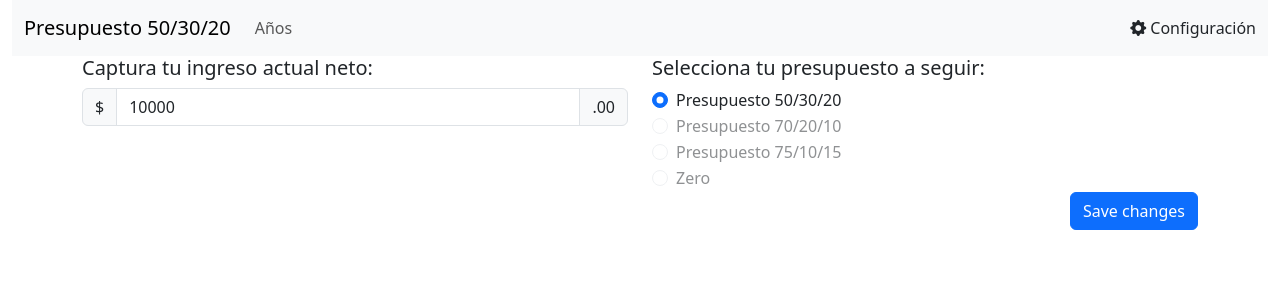
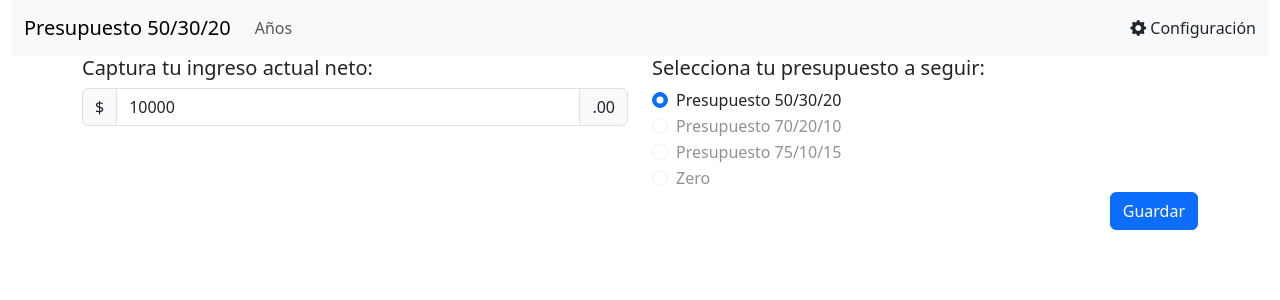
Before and after one commit to brandonruizmora/presupuesto503020, a React (Vite) app: page /config in a window 1280 px wide. Shown: the top 300 px of the page. Built offline with nearby package versions, Linux system fonts and the light colour scheme.

Commit message:
Cambiar texto de los botónes

```diff
--- a/src/presupuesto/components/ExpensesModal.jsx
+++ b/src/presupuesto/components/ExpensesModal.jsx
@@ -142,7 +142,7 @@ export const ExpensesModal = ({ expenses, year, month, expenseData }) => {
                     <div className="modal-content">
                         <div className="modal-header">
                             <h5 className="modal-title">{`Agregar un nuevo ` + titleAndDescription}</h5>
-                            <button type="button" className="btn-close" data-bs-dismiss="modal" aria-label="Close"></button>
+                            <button type="button" className="btn-close" data-bs-dismiss="modal" aria-label="cerrar"></button>
                         </div>
                         <div className="modal-body">
                             <div className="mb-3">
@@ -171,8 +171,8 @@ export const ExpensesModal = ({ expenses, year, month, expenseData }) => {
                             }
                         </div>
                         <div className="modal-footer">
-                            <button type="button" className="btn btn-secondary" data-bs-dismiss="modal">Close</button>
-                            <button type="button" className="btn btn-primary" onClick={handleClicSubmit}>Save changes</button>
+                            <button type="button" className="btn btn-secondary" data-bs-dismiss="modal">Cerrar</button>
+                            <button type="button" className="btn btn-primary" onClick={handleClicSubmit}>Guardar</button>
                         </div>
                     </div>
                 </div>
--- a/src/presupuesto/pages/ConfigPage.jsx
+++ b/src/presupuesto/pages/ConfigPage.jsx
@@ -57,7 +57,7 @@ export const ConfigPage = () => {
                     </div>
                 </div>
                 <div className="col-12 d-flex flex-row-reverse">
-                    <button type="button" className="btn btn-primary" onClick={handleSaveConfig}>Save changes</button>
+                    <button type="button" className="btn btn-primary" onClick={handleSaveConfig}>Guardar</button>
                 </div>
             </div>
         </div>
```
